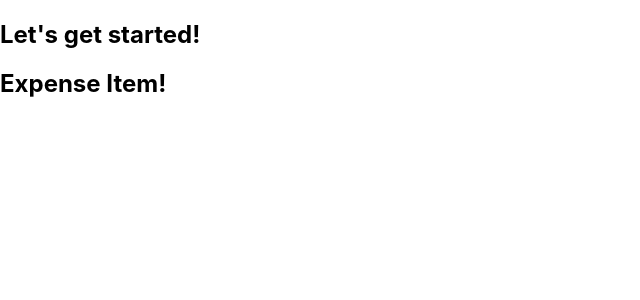
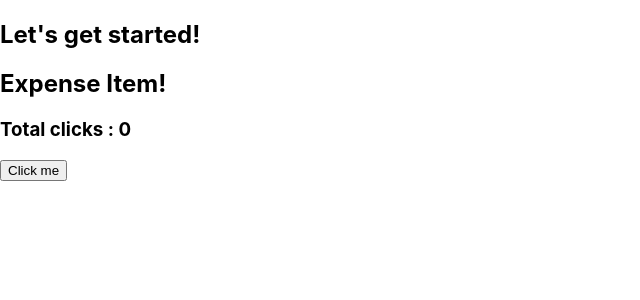
Before and after one commit to yangddu/Learn-React, a React (Create React App) app: page / in a window 1280 px wide. Shown: the top 300 px of the page, without its empty margins (0-640 px from the left). Built offline with nearby package versions, Linux system fonts and the light colour scheme.

Commit message:
add: setState

```diff
--- a/src/App.js
+++ b/src/App.js
@@ -1,3 +1,4 @@
+import Counter from "./components/Counter";
 import ExpenseItem from "./components/ExpenseItem";
 
 function App() {
@@ -5,6 +6,7 @@ function App() {
     <div>
       <h2>Let's get started!</h2>
       <ExpenseItem />
+      <Counter />
     </div>
   );
 }
--- /dev/null
+++ b/src/components/Counter.js
@@ -0,0 +1,16 @@
+import React, { useState } from "react";
+
+const Counter = () => {
+  const [counter, setCounter] = useState(0);
+  const onClick = () => {
+    setCounter(counter + 1);
+  };
+  return (
+    <div>
+      <h3>Total clicks : {counter}</h3>
+      <button onClick={onClick}>Click me</button>
+    </div>
+  );
+};
+
+export default Counter;
```
